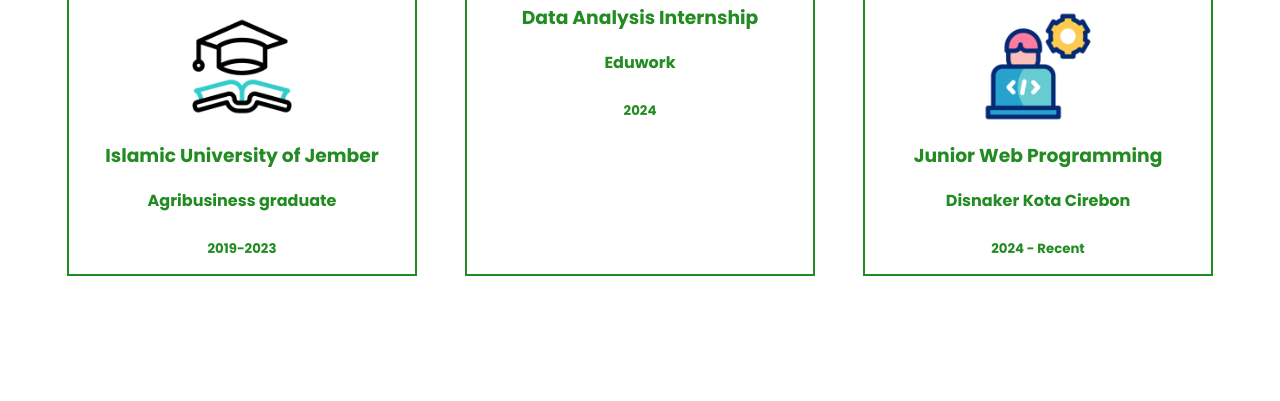
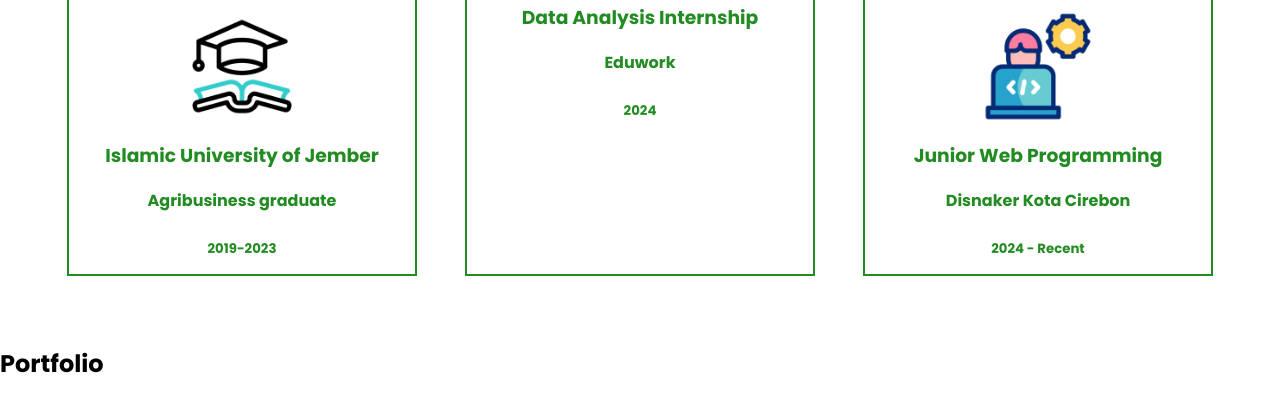
Before and after one commit to Askarroffi/Portfolio_website, a plain HTML site: page index.html in a window 1280 px wide. Shown: the part 1215-1616 px from the top of the page. Before the commit the page ends 1541 px from the top, so only its background shows below. Drawn offline with nearby package versions, Linux system fonts and the light colour scheme.

Commit message:
revision

```diff
--- a/index.html
+++ b/index.html
@@ -18,6 +18,7 @@
                 <div class="navbar-right">
                     <a href="">Home</a>
                     <a href="">About</a>
+                    <a href="">Education</a>
                     <a href="">Portfolio</a>
                     <a href="">Contact</a>
                 </div>
@@ -105,6 +106,9 @@
             </div>
         </div>
 
+        <div class="port container">
+            <h1>Portfolio</h1>
+        </div>
     </section>
 </body>
 </html>
```
